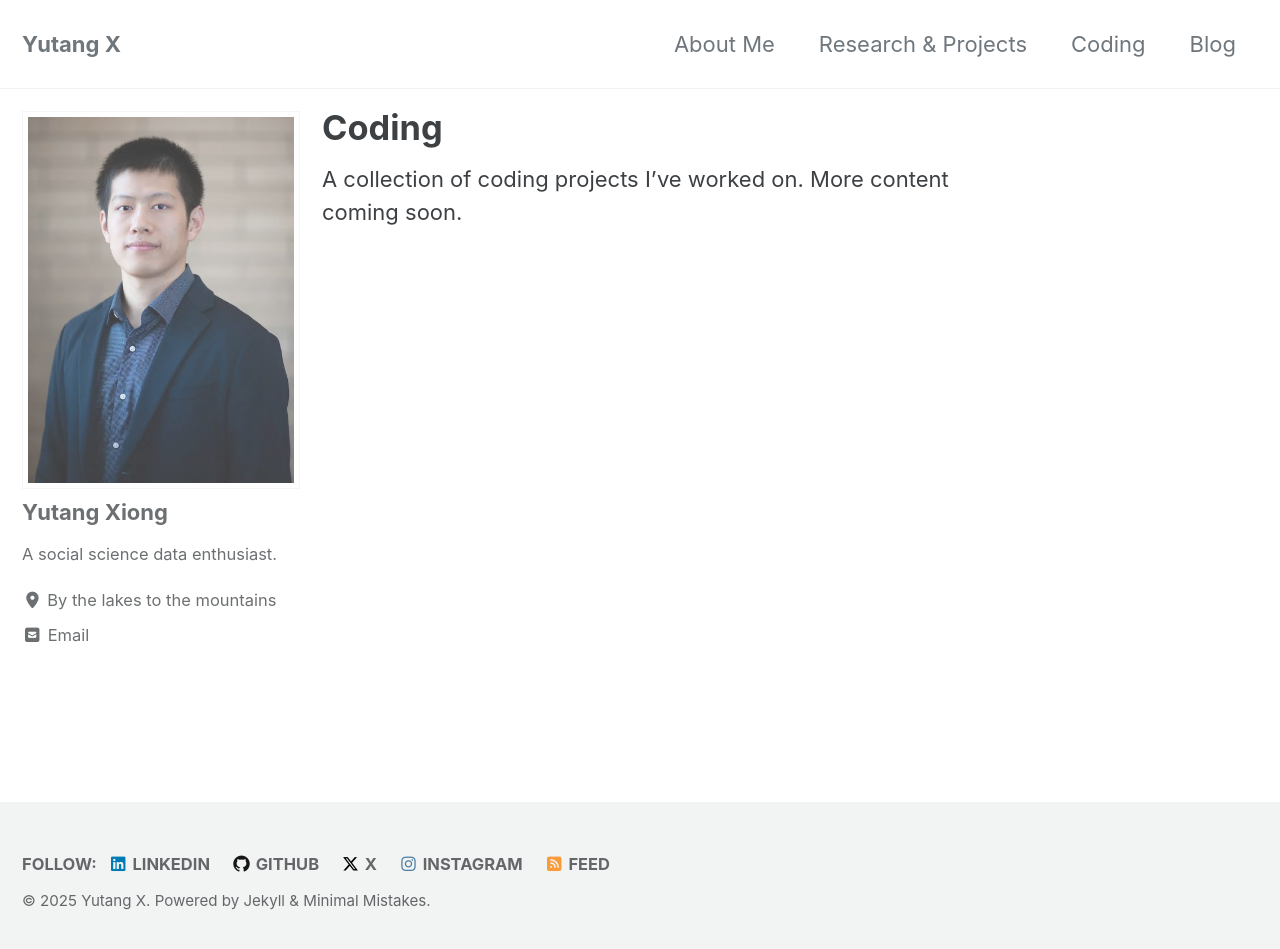
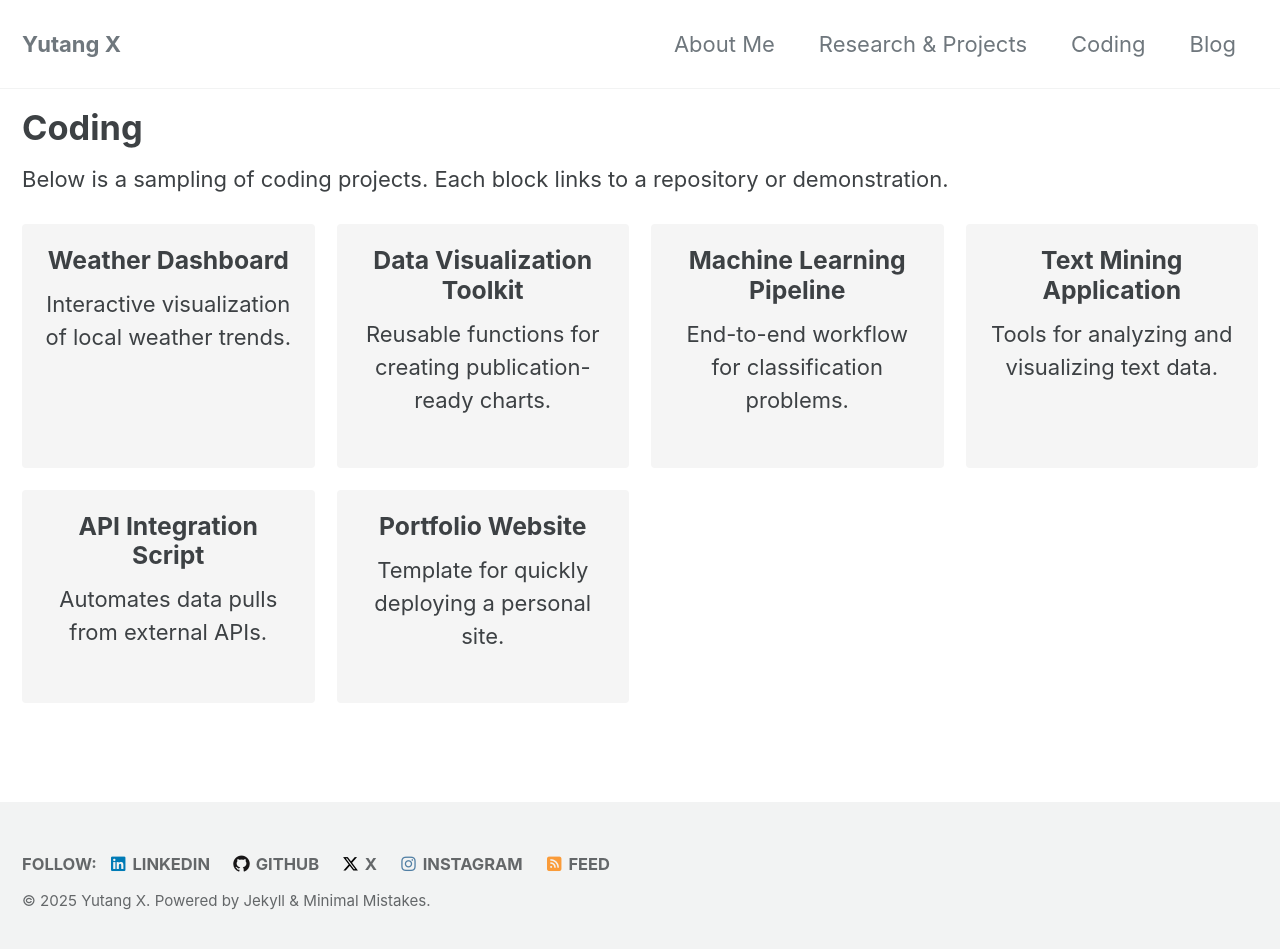
Before and after one commit to quciet/quciet.github.io, a Jekyll site: the page built from coding.md, in a window 1280 px wide and 957 px high. Shown: the top 949 px of the window. Built offline with Jekyll 4.4.1, drawn with Linux system fonts in a browser that asks for light colours; cached includes are drawn as plain includes.

Commit message:
expand content width on pages without sidebar

```diff
--- a/_sass/_custom.scss
+++ b/_sass/_custom.scss
@@ -3,3 +3,31 @@
   border-radius: 0;
   max-width: 500px; // adjust size if necessary
 }
+.coding-grid {
+  display: grid;
+  grid-template-columns: repeat(auto-fit, minmax(250px, 1fr));
+  gap: 1rem;
+  margin-top: 1rem;
+}
+
+.coding-project {
+  background: #f5f5f5;
+  padding: 1rem;
+  border-radius: 4px;
+  text-align: center;
+}
+
+.coding-project h3 {
+  margin-top: 0;
+}
+
+.coding-project a {
+  text-decoration: none;
+  color: inherit;
+}
+
+body.no-sidebar .page {
+  float: none;
+  width: 100%;
+  padding-inline-end: 0;
+}
--- a/blog/index.html
+++ b/blog/index.html
@@ -2,7 +2,8 @@
 layout: posts
 title: "Blog"
 permalink: /blog/
-author_profile: true
+author_profile: false
+classes: no-sidebar
 ---
 
-This space is reserved for future blog posts.
+Latest musings and tutorials will appear below. Click a title to read the full post.
--- a/coding.md
+++ b/coding.md
@@ -2,7 +2,47 @@
 layout: single
 title: "Coding"
 permalink: /coding/
-author_profile: true
+author_profile: false
+classes: no-sidebar
 ---
 
-A collection of coding projects I've worked on. More content coming soon.
+Below is a sampling of coding projects. Each block links to a repository or demonstration.
+
+<div class="coding-grid">
+  <div class="coding-project">
+    <a href="https://github.com/quciet">
+      <h3>Weather Dashboard</h3>
+      <p>Interactive visualization of local weather trends.</p>
+    </a>
+  </div>
+  <div class="coding-project">
+    <a href="https://github.com/quciet">
+      <h3>Data Visualization Toolkit</h3>
+      <p>Reusable functions for creating publication-ready charts.</p>
+    </a>
+  </div>
+  <div class="coding-project">
+    <a href="https://github.com/quciet">
+      <h3>Machine Learning Pipeline</h3>
+      <p>End-to-end workflow for classification problems.</p>
+    </a>
+  </div>
+  <div class="coding-project">
+    <a href="https://github.com/quciet">
+      <h3>Text Mining Application</h3>
+      <p>Tools for analyzing and visualizing text data.</p>
+    </a>
+  </div>
+  <div class="coding-project">
+    <a href="https://github.com/quciet">
+      <h3>API Integration Script</h3>
+      <p>Automates data pulls from external APIs.</p>
+    </a>
+  </div>
+  <div class="coding-project">
+    <a href="https://github.com/quciet">
+      <h3>Portfolio Website</h3>
+      <p>Template for quickly deploying a personal site.</p>
+    </a>
+  </div>
+</div>
```
Also changed, not shown: research.md (+18 -17 lines).
